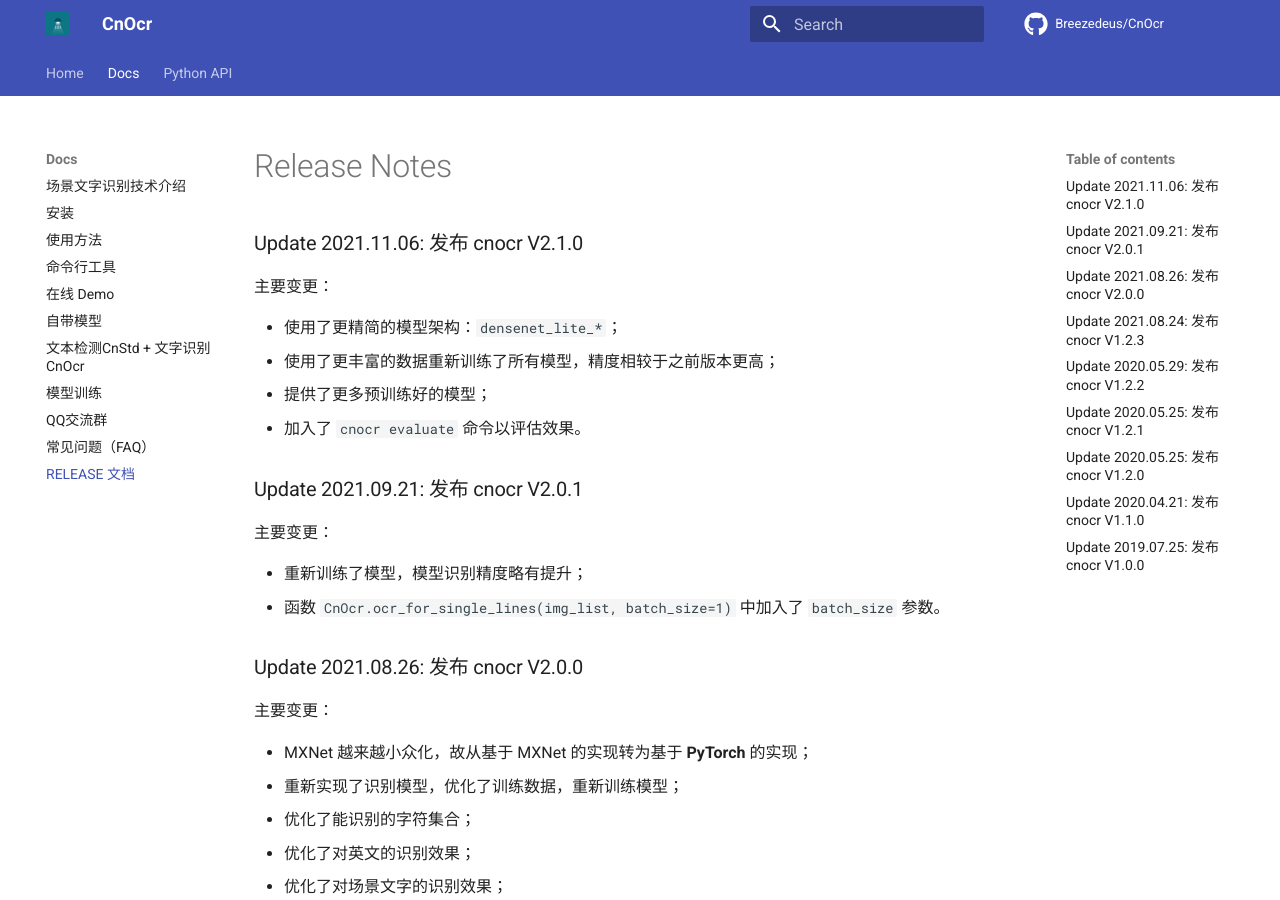
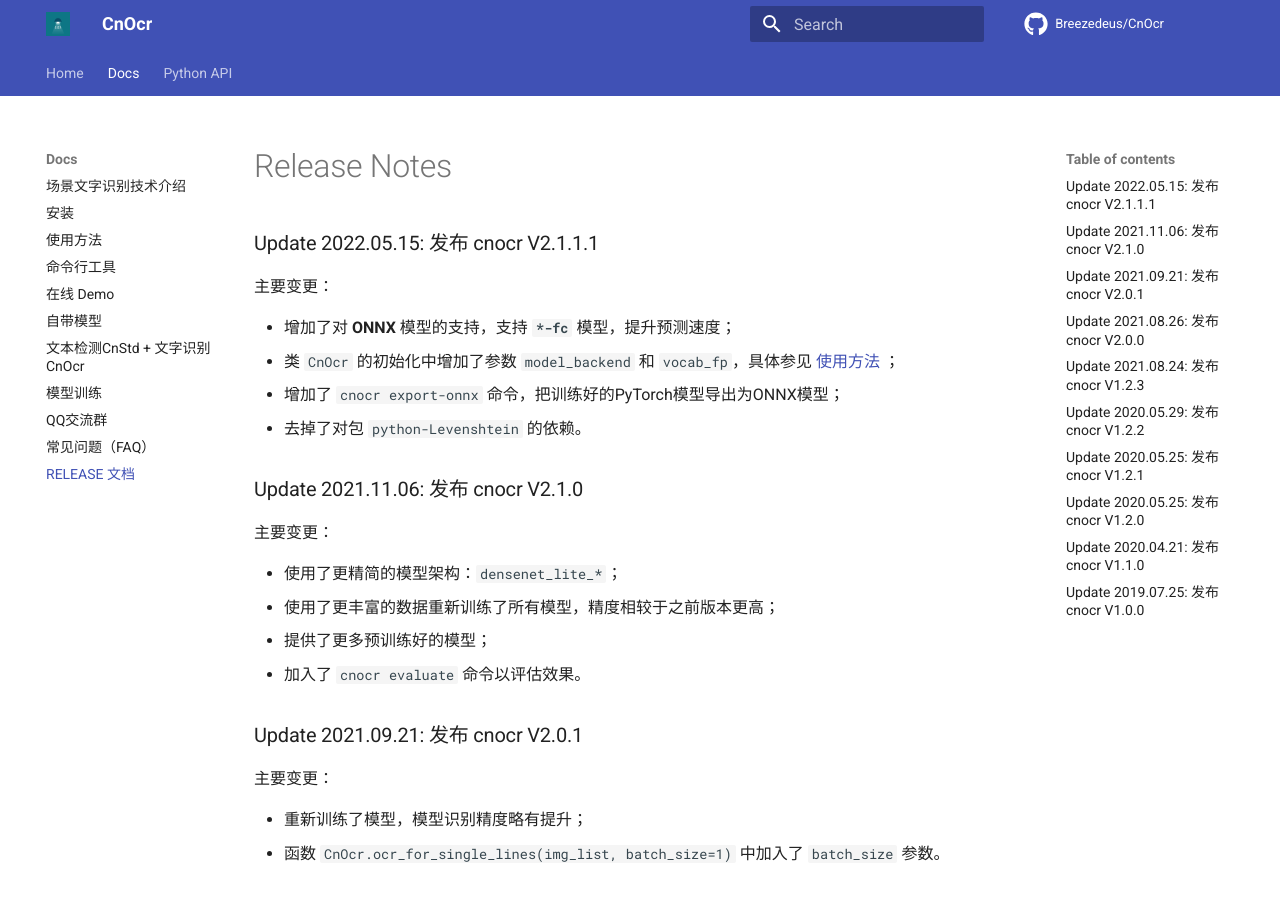
Before and after one commit to diaomin/crnn-mxnet-chinese-text-recognition, an MkDocs documentation site: the page built from docs/RELEASE.md, in a window 1280 px wide and 900 px high. Built offline with MkDocs 1.6.1 and Material for MkDocs 9.7.7, drawn with Linux system fonts in a browser that asks for light colours; comment, search, counter and statistics services are not loaded.

Commit message:
update doc

```diff
--- a/docs/RELEASE.md
+++ b/docs/RELEASE.md
@@ -1,4 +1,14 @@
 # Release Notes
+
+### Update 2022.05.15: 发布 cnocr V2.1.1.1
+
+主要变更：
+
+- 增加了对 **ONNX** 模型的支持，支持 **`*-fc`** 模型，提升预测速度；
+- 类 `CnOcr` 的初始化中增加了参数 `model_backend` 和 `vocab_fp`，具体参见 [使用方法](usage.md) ；
+- 增加了 `cnocr export-onnx` 命令，把训练好的PyTorch模型导出为ONNX模型；
+- 去掉了对包 `python-Levenshtein` 的依赖。
+
 
 ### Update 2021.11.06: 发布 cnocr V2.1.0
 
@@ -9,14 +19,12 @@
 * 提供了更多预训练好的模型；
 * 加入了 `cnocr evaluate` 命令以评估效果。
 
-
 ### Update 2021.09.21: 发布 cnocr V2.0.1
 
 主要变更：
 
 * 重新训练了模型，模型识别精度略有提升；
 * 函数 `CnOcr.ocr_for_single_lines(img_list, batch_size=1)` 中加入了 `batch_size` 参数。
-
 
 ### Update 2021.08.26: 发布 cnocr V2.0.0
 
@@ -29,16 +37,12 @@
 * 优化了对场景文字的识别效果；
 * 使用接口略有调整，请谨慎更新。
 
-
-
-
 ### Update 2021.08.24: 发布 cnocr V1.2.3
 
 主要变更：
 
 * 更改了模型的默认下载urls；
 * 依赖中去掉了对numpy的约束。
-
 
 ### Update 2020.05.29: 发布 cnocr V1.2.2
 
@@ -48,16 +52,12 @@
 * bugfix:
   * 修复同时初始化多个实例时会报错的问题。
 
-
-
 ### Update 2020.05.25: 发布 cnocr V1.2.1
 
 主要变更：
 
 * bugfix:
   * 修复了zip文件名的typo。
-
-
 
 ### Update 2020.05.25: 发布 cnocr V1.2.0
 
@@ -74,13 +74,9 @@
   * 输入图片宽度很小时导致异常；
   * 去掉  `f-print`。
 
-
-
 ### Update 2020.04.21: 发布 cnocr V1.1.0
 
 V1.1.0对代码做了很大改动，重写了大部分训练的代码，也生成了更多更难的训练和测试数据。训练好的模型相较于之前版本的模型精度有显著提升，尤其是针对英文单词的识别。
-
-
 
 以下列出了主要的变更：
 
@@ -100,17 +96,13 @@ V1.1.0对代码做了很大改动，重写了大部分训练的代码，也生
 
 * mxnet依赖升级到更新的版本了。很多人反馈mxnet `1.4.1`经常找不到没法装，现在升级到`>=1.5.0,<1.7.0`。
 
-
-
 ### Update 2019.07.25: 发布 cnocr V1.0.0
 
 `cnocr`发布了预测效率更高的新版本v1.0.0。**新版本的模型跟以前版本的模型不兼容**。所以如果大家是升级的话，需要重新下载最新的模型文件。具体说明见下面（流程和原来相同）。
 
-
-
 主要改动如下：
 
--  **crnn模型支持可变长预测，提升预测效率**
--  支持利用特定数据对现有模型进行精调（继续训练）
--  修复bugs，如训练时`accuracy`一直为`0`
--  依赖的 `mxnet` 版本从`1.3.1`更新至 `1.4.1`
+- **crnn模型支持可变长预测，提升预测效率**
+- 支持利用特定数据对现有模型进行精调（继续训练）
+- 修复bugs，如训练时`accuracy`一直为`0`
+- 依赖的 `mxnet` 版本从`1.3.1`更新至 `1.4.1`
```
Also changed, not shown: docs/cnstd_cnocr.md (+1 -2 lines).
